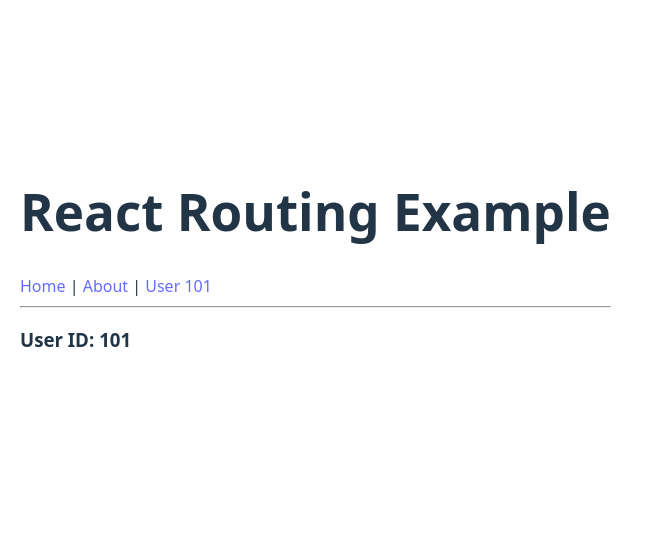
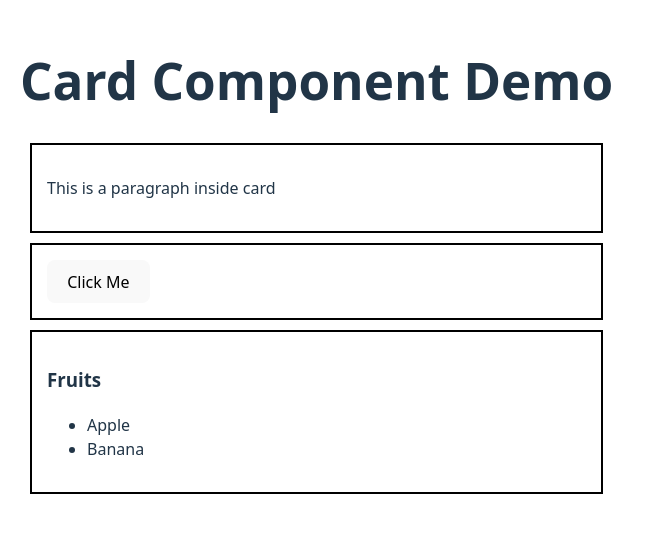
Before and after one commit to Kiran7Ray/react, a React (Vite) app in the folder react/: page /user/101 in a window 1280 px wide. Shown: the part 139-672 px from the top of the page, without its empty margins (0-653 px from the left). Built offline with nearby package versions, Linux system fonts and the light colour scheme.

Commit message:
feat: create reusable Card component using children prop for flexible content.

```diff
--- a/react/src/App.jsx
+++ b/react/src/App.jsx
@@ -31,31 +31,60 @@ import FocusInput from "./components/FocusInput";
 //   );
 // }
 
-import { BrowserRouter, Routes, Route } from "react-router-dom";
+// import { BrowserRouter, Routes, Route } from "react-router-dom";
 
-import Navigation from "./components/Navigation";
-import Home from "./components/Home";
-import About from "./components/About";
-import UserProfile from "./components/UserProfile";
+// import Navigation from "./components/Navigation";
+// import Home from "./components/Home";
+// import About from "./components/About";
+// import UserProfile from "./components/UserProfile";
+
+// export default function App() {
+//   return (
+//     <BrowserRouter>
+//       <div style={{ padding: 20 }}>
+//         <h1>React Routing Example</h1>
+
+//         {/* Navigation links */}
+//         <Navigation />
+
+//         <hr />
+
+//         {/* Routes */}
+//         <Routes>
+//           <Route path="/" element={<Home />} />
+//           <Route path="/about" element={<About />} />
+//           <Route path="/user/:userId" element={<UserProfile />} />
+//         </Routes>
+//       </div>
+//     </BrowserRouter>
+//   );
+// }
+
+import Card from "./components/Card";
 
 export default function App() {
   return (
-    <BrowserRouter>
-      <div style={{ padding: 20 }}>
-        <h1>React Routing Example</h1>
+    <div style={{ padding: 20 }}>
+      <h1>Card Component Demo</h1>
 
-        {/* Navigation links */}
-        <Navigation />
+      {/* Card 1 */}
+      <Card>
+        <p>This is a paragraph inside card</p>
+      </Card>
 
-        <hr />
+      {/* Card 2 */}
+      <Card>
+        <button>Click Me</button>
+      </Card>
 
-        {/* Routes */}
-        <Routes>
-          <Route path="/" element={<Home />} />
-          <Route path="/about" element={<About />} />
-          <Route path="/user/:userId" element={<UserProfile />} />
-        </Routes>
-      </div>
-    </BrowserRouter>
+      {/* Card 3 */}
+      <Card>
+        <h3>Fruits</h3>
+        <ul>
+          <li>Apple</li>
+          <li>Banana</li>
+        </ul>
+      </Card>
+    </div>
   );
 }
--- a/react/src/components/Card.jsx
+++ b/react/src/components/Card.jsx
@@ -1,13 +1,13 @@
-// export default function Card(props) {
-//   return (
-//     <div
-//       style={{
-//         border: "2px solid black",
-//         padding: 15,
-//         margin: 10
-//       }}
-//     >
-//       {props.children}
-//     </div>
-//   );
-// }
+export default function Card(props) {
+  return (
+    <div
+      style={{
+        border: "2px solid black",
+        padding: 15,
+        margin: 10,
+      }}
+    >
+      {props.children}
+    </div>
+  );
+}
```
